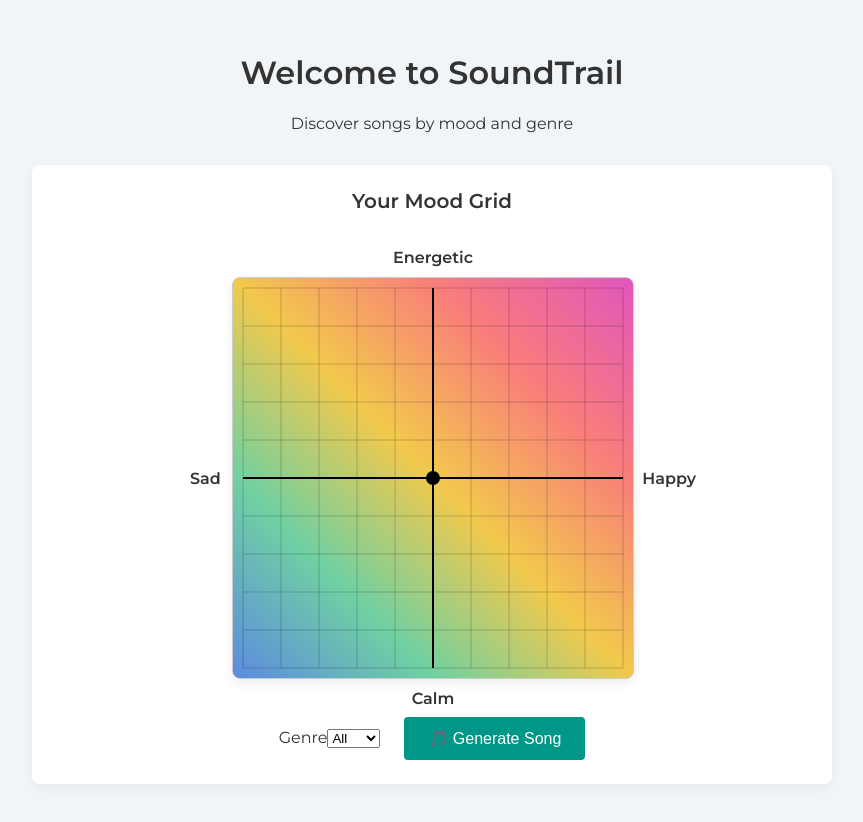
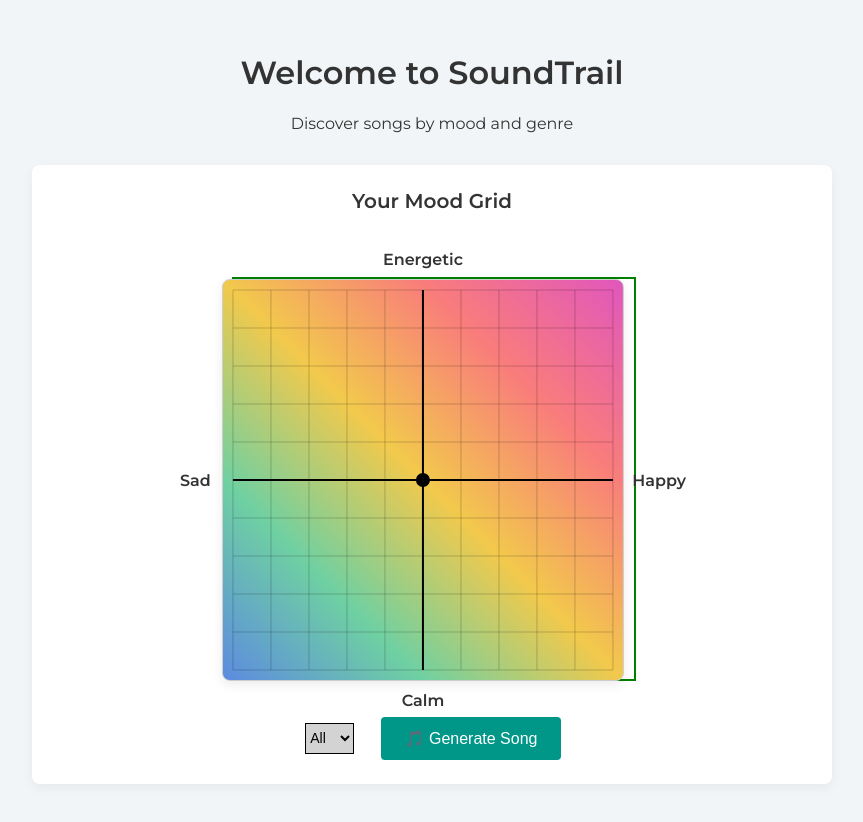
Before and after one commit to DanielSemakov/SoundTrail, a React (Create React App) app in the folder client/: page / in a window 1280 px wide. Shown: the top 822 px of the page, without its empty margins (208-1071 px from the left). Built offline with nearby package versions, Linux system fonts and the light colour scheme.

Commit message:
messed with a ton of formatting on explore page. Made a lot of progress but messed up chart format and can't figure out how to fix it

```diff
--- a/client/src/components/GenreSelector.jsx
+++ b/client/src/components/GenreSelector.jsx
@@ -2,16 +2,33 @@
 
 import React from 'react';
 
-export default function GenreSelector({ genre, setGenre }) {
+export default function GenreSelector({ genre, setGenre, className }) {
   return (
-    <div className="genre-container">
-      <label htmlFor="genre">Genre</label>
+    <div>
+      {/* <label htmlFor="genre">Genre</label> */}
       <select
         id="genre"
         value={genre}
         onChange={e => setGenre(e.target.value)}
+        style={{
+          // display: "block",
+          // alignItems: 'stretch'
+          // width: '90%',
+          // display: 'block',
+          // boxSizing: 'border-box'
+
+          height: '2.2em',
+          // lineHeight: '1.2',
+          width: '90%',
+          display: 'block',
+          margin: '0 auto',
+          boxSizing: 'border-box',
+          fontSize: '0.875rem',
+          border: '1px solid black',
+          backgroundColor: 'lightgray'
+        }}
       >
-        <option value="all">All</option>
+        <option style={{width: '90%'}} value="all">All</option>
         <option value="edm">EDM</option>
         <option value="latin">Latin</option>
         <option value="pop">Pop</option>
--- a/client/src/components/MoodEnergyChart/MoodEnergyChart.js
+++ b/client/src/components/MoodEnergyChart/MoodEnergyChart.js
@@ -100,6 +100,9 @@ export default function MoodEnergyChart({ updateMood, mood, trailEnabled }) {
             width: "100%",
             height: "100%",
             position: "relative", // ensure relative positioning
+            //Slight shift chart to the left so it aligns better in explore page
+            //since the label on the right side is slightly longer than that on the left side
+            transform: 'translateX(-3%)'
           }}
           className={styles["chart-background"]}
         >
--- a/client/src/components/MoodEnergyChart/MoodEnergyChart.module.css
+++ b/client/src/components/MoodEnergyChart/MoodEnergyChart.module.css
@@ -1,7 +1,10 @@
 /* give the chart a fixed square container */
   .wrapper {
-    width: 400px;
-    height: 400px;
+    width: 72%;
+    height: 72%;
+    border: 2px solid green;
+    /* max-width: 500px;
+    max-height: 500px; */
   }
 
   /* optional info text styling if you use it */
@@ -13,7 +16,7 @@
   }
 
   .chart-background {
-    /*background: linear-gradient(
+    /*background: linear-gradient
     to top right,
     #adc8ff 0%,
     #a0c4ff 25%,
--- a/client/src/components/TrackDisplay.jsx
+++ b/client/src/components/TrackDisplay.jsx
@@ -10,9 +10,7 @@ export default function TrackDisplay({ playlist }) {
   console.log("Spotify embed URL: " + embedUrl);
 
   return (
-    <div className={styles["track-display-embed"]}>
-      {/* Only the iframe remains */}
-      <iframe
+    <iframe
         // title={track.title}
         title={playlist.name}
         src={embedUrl}
@@ -23,7 +21,20 @@ export default function TrackDisplay({ playlist }) {
         allowFullScreen
         className={styles['responsive-iframe']}
       />
+    // <div className={styles["track-display-embed"]}>
+    //   {/* Only the iframe remains */}
+    //   <iframe
+    //     // title={track.title}
+    //     title={playlist.name}
+    //     src={embedUrl}
+    //     // width="100%"
+    //     // height="352" // Full embed height
+    //     frameBorder="0"
+    //     allow="autoplay; clipboard-write; encrypted-media; fullscreen; picture-in-picture"
+    //     allowFullScreen
+    //     className={styles['responsive-iframe']}
+    //   />
 
-    </div>
+    // </div>
   );
 }
--- a/client/src/components/TrackDisplay.module.css
+++ b/client/src/components/TrackDisplay.module.css
@@ -1,6 +1,5 @@
-.track-display-embed {
-  /* max-width: 300px;
-  width: 100%;  */
+/* .track-display-embed {
+
   margin: 1.5rem auto;
   background: var(--card-bg);
   border-radius: var(--radius);
@@ -11,8 +10,13 @@
 .responsive-iframe {
   width: 22vw;
   height: 19vw;
-  aspect-ratio: 1 / 1; /* width = height */
+  aspect-ratio: 1 / 1;
   border: none;
+} */
+
+.responsive-iframe {
+  width: 90%;
+  height: 70vh;
 }
 
 .track-meta {
--- a/client/src/pages/ExplorePage.js
+++ b/client/src/pages/ExplorePage.js
@@ -4,7 +4,9 @@ import TrackDisplay from '../components/TrackDisplay';
 import MoodEnergyChart from '../components/MoodEnergyChart/MoodEnergyChart';
 import { getPlaylistRec } from '../fetch/get-recs';
 import useMoodKeyControls from '../hooks/useMoodKeyControls';
+import GenreSelector from '../components/GenreSelector';
 import styles from './ExplorePage.module.css';
+
 
 let seeds = [];
 let currentSeed;
@@ -68,12 +70,26 @@ export default function ExplorePage({ mood, setMood, genre, setGenre, playlist,
       </header>
 
       <div className={styles['explore-body']}>
+        <div className={styles['genre-wrapper']}>
+          <h2>Genre</h2>
+          <GenreSelector genre={genre} setGenre={setGenre} className={styles.genreDropdown}/>
+        </div>
         <div className={styles['mood-chart-wrapper']}>
             <h2 className={styles['chart-section-title']}>Mood Grid</h2>
             <MoodEnergyChart updateMood={setMood} mood={mood} trailEnabled={true}/>
         </div>
+        <div className={styles['playlist-wrapper']}>
+          <h2>Your Playlist</h2>
+          {playlist ? (
+              <TrackDisplay playlist={playlist} className={styles['track-display']}/>
+            ) : (
+              <div className={styles['placeholder']}>No playlist loaded</div>
+            )
+          }
+        </div>
 
-        <div className={styles['track-arrow-wrapper']}>
+
+        {/* <div className={styles['track-arrow-wrapper']}>
           <h2 className={styles['track-section-title']}>Now Playing</h2>
 
           <div className={styles['arrow-label']}>↑ More Energetic</div>
@@ -107,7 +123,7 @@ export default function ExplorePage({ mood, setMood, genre, setGenre, playlist,
             </button>
           </div>
           <div className={styles['arrow-label']}>↓ More Calm</div>
-        </div>
+        </div> */}
       </div>
     </div>
   );
--- a/client/src/pages/ExplorePage.module.css
+++ b/client/src/pages/ExplorePage.module.css
@@ -52,36 +52,82 @@ body {
 
 
 .explore-body {
-  display: flex;
+  display: grid;
+  grid-template-columns: 0.3fr 1fr 1fr;
+  column-gap: 5rem;
+  /* gap: 3rem; */
+  /* display: flex;
   justify-content: space-between;
-  align-items: flex-start;
+  align-items: flex-start; */
   padding: 2rem;
   /* gap: 8rem; */
   flex-wrap: nowrap;
   width: 100%;
-  max-width: 1200px; /* example: give it room */
+  /* max-width: 1200px; example: give it room */
   margin: 0 auto;
   overflow: visible;
+  border: 2px solid blue;
 }
 
 
 .mood-chart-wrapper {
-  width: 40vw;
-  height: 100vh;
+  /* width: 40vw;
+  height: 90vh; */
+  /* width: 100%; */
   position: relative;
   margin-top: 0;
   padding-top: 0;
-  align-self: flex-start;
+  /* align-self: flex-start; */
   display: flex;
   flex-direction: column;
   align-items: center;
+  border: 2px solid red;
+  border-radius: 8px;
+  background-color: white;
+  /* padding: 1rem;  */
+  /* box-sizing: border-box; */
 }
+
+/* .mood-energy-chart-explore-pg {
+  margin-left: '-5%'
+} */
+
+.genre-wrapper {
+  border: 2px solid purple;
+  background-color: white;
+  display: flex;
+  flex-direction: column;
+  align-items: stretch;
+  text-align: center;
+  width: 100%;
+  height: 52vh;
+  border-radius: 8px;
+}
+
+.genreDropdown {
+  display: block;
+  width: 100%;
+}
+
+.playlist-wrapper {
+  border: 2px solid black;
+  display: flex;
+  flex-direction: column;
+  align-items: center;
+  border-radius: 8px;
+  background-color: white;
+  height: 90vh;
+}
+
 
 
 .chart-section-title {
   text-align: center;
+  /* Slightly shift title to the left so it aligns with shifted chart */
+  transform: translateX(-7%);
+
   margin-bottom: 3.5rem;
-  margin-top: 0;
+  /*margin-top: 0; */
   font-size: 1.25rem;
   font-weight: 600;
 }
```
